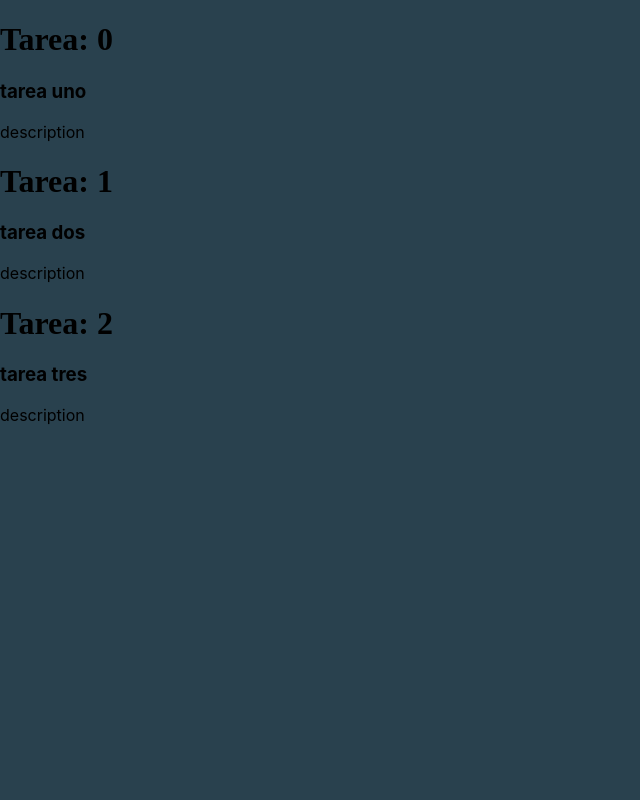
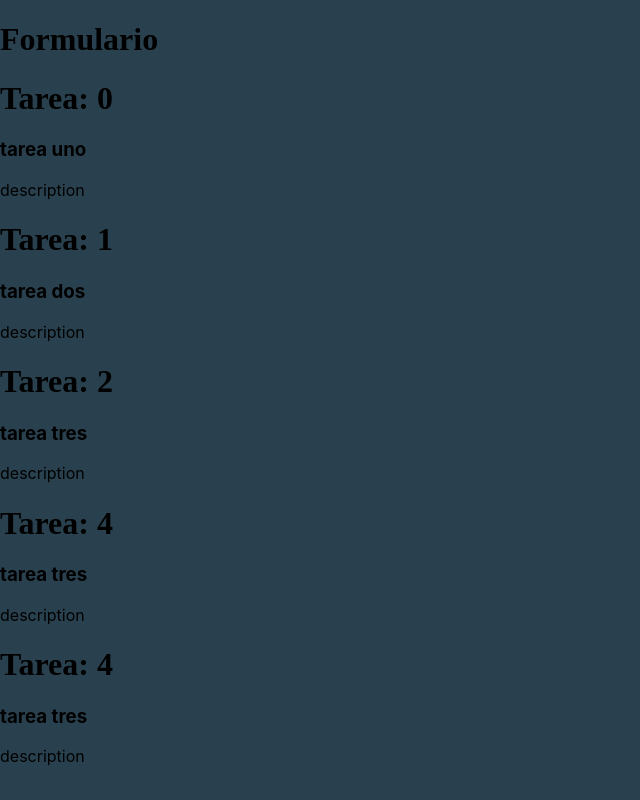
Before and after one commit to mauroolsen/ReactJS-development, a React (Create React App) app in the folder my-app/: page / in a window 1280 px wide. Shown: the whole page, without its empty margins (0-640 px from the left). Built offline with nearby package versions, Linux system fonts and the light colour scheme.

Commit message:
addTask function

```diff
--- a/my-app/src/Components/App.js
+++ b/my-app/src/Components/App.js
@@ -2,16 +2,28 @@ import React from "react";
 
 import Tasks from './Tasks';
 import tasks from './sample/tasks.json';
+
+import Form from './Form';
 class App extends React.Component {
 
   state = {
     tasks: tasks
   };
 
+  addTask(task){
+    this.state.tasks.push(task);
+  }
+
   render() {
     return (
       <div className="App">
+        <Form/>
         <Tasks tasks = {this.state.tasks} />
+        {this.addTask({
+          "id": 4,
+          "title": "tarea tres",
+          "description": "description"
+        })}
       </div>
     );
   }
--- /dev/null
+++ b/my-app/src/Components/Form.js
@@ -0,0 +1,13 @@
+import React from 'react';
+
+class Form extends React.Component{
+    render(){
+        return(
+            <h1>
+                Formulario
+            </h1>
+        );
+    }
+}
+
+export default Form;
```
Also changed, not shown: 1 other file (tests, documents, lock files or other folders).
